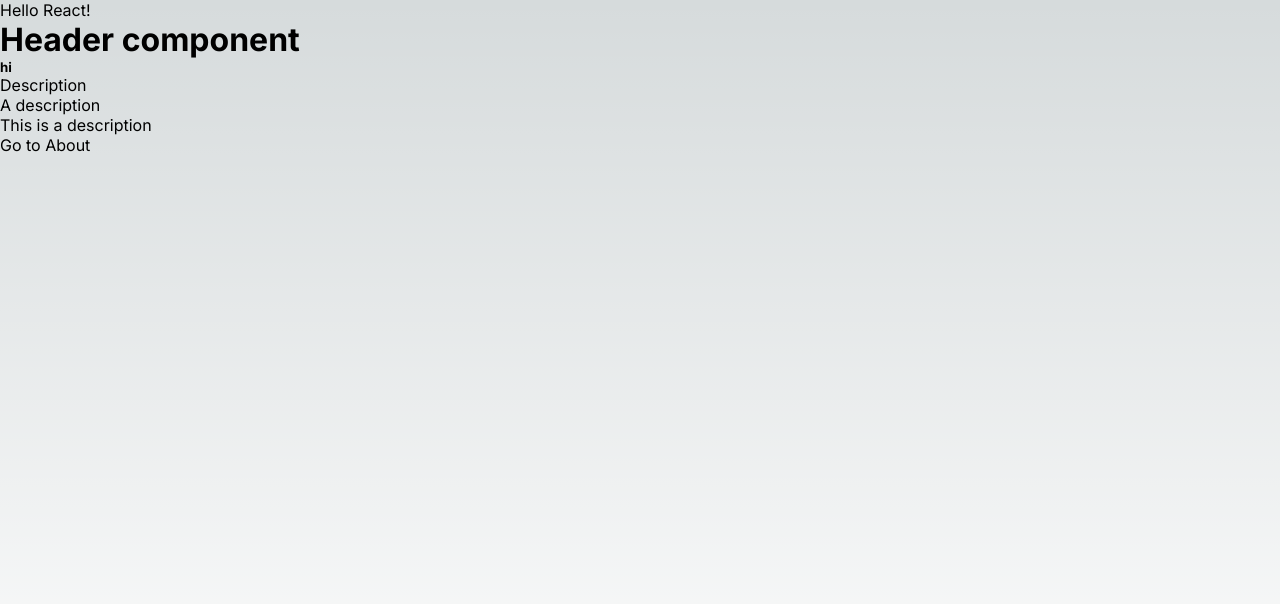
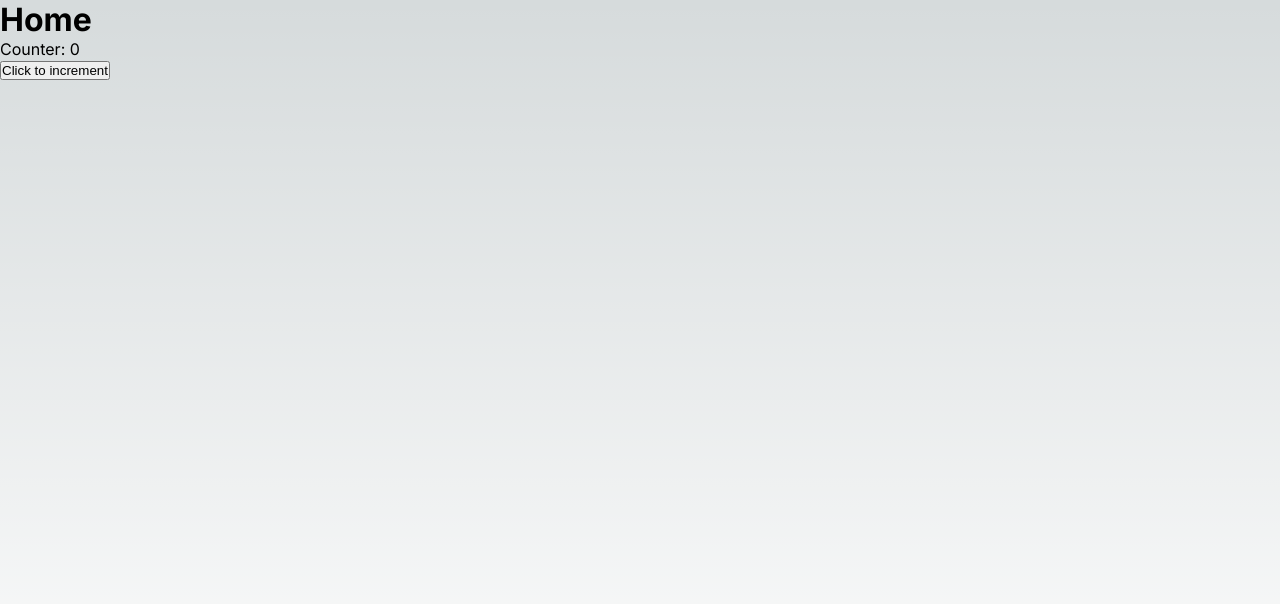
Before and after one commit to Tala-cmd/my-app, a Next.js app: page / in a window 1280 px wide. Shown: the top 604 px of the page. Built offline with nearby package versions, Linux system fonts and the light colour scheme.

Commit message:
Hooks: useState()

```diff
--- a/app/page.tsx
+++ b/app/page.tsx
@@ -1,21 +1,26 @@
+'use client'
+
 import Image from 'next/image'
 import styles from './page.module.css'
 import Header from '../components/Header'
 import List from '../components/List'
 import Description from '../components/Description'
 import Link from 'next/link'
+import { useState } from 'react'
 
 
 function Home() {
-  let showDescription=true;
+  const [counter, setCounter] = useState(0);
+
+  const handleClick = () =>  {
+  setCounter(counter+1)
+  }
 
   return (
     <main className={styles['main-hi']}>
-      <p>Hello React!</p>
-      <Header text='Header component' textSub='hi' />
-      {showDescription && <Description />}
-      <List description="This is a description"/>
-      <Link href="/about">Go to About</Link>
+      <h1>Home</h1>
+      <div>Counter: {counter}</div>
+      <button onClick={handleClick}>Click to increment</button>
     </main>
   )
 }
```
